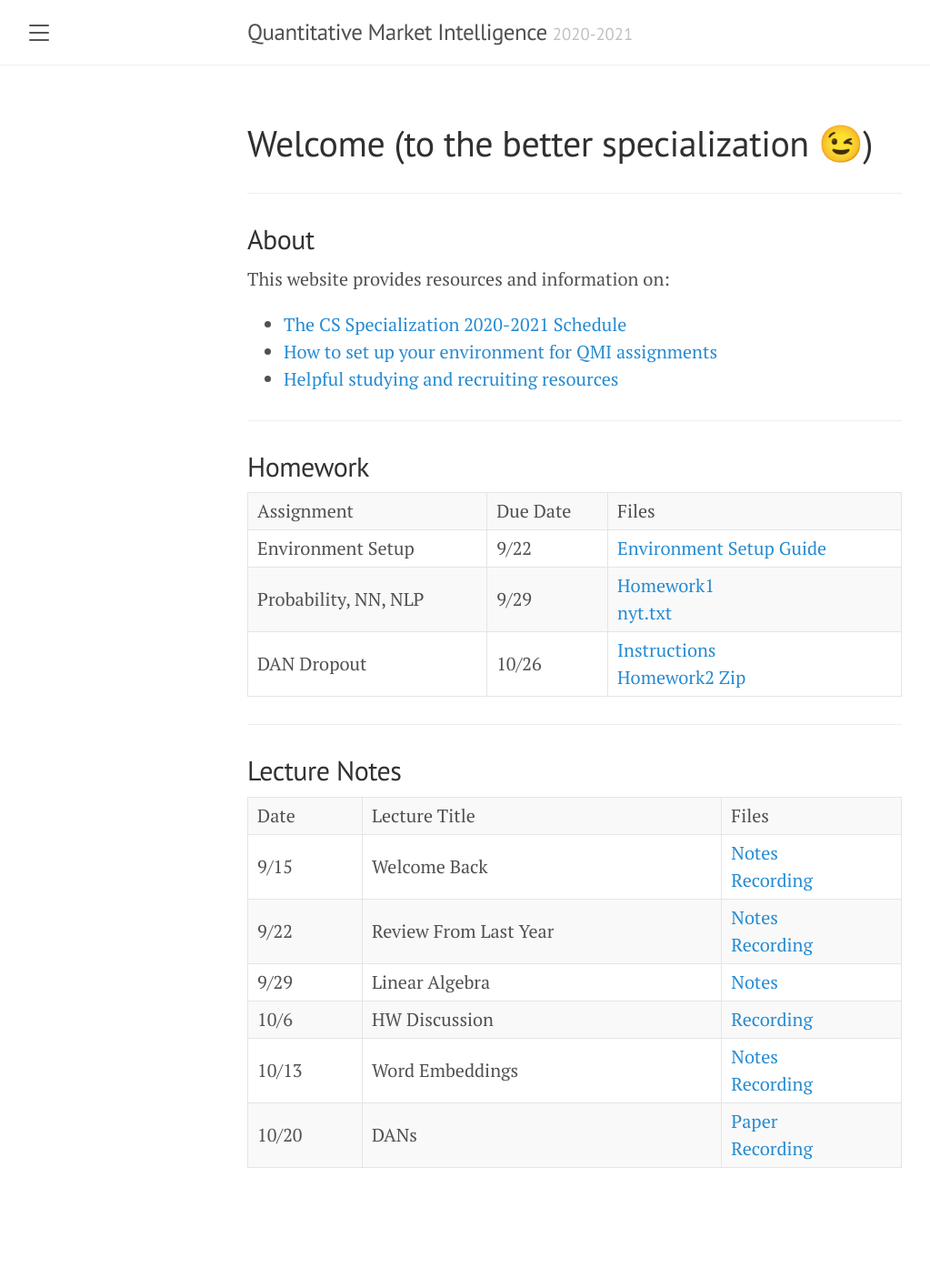
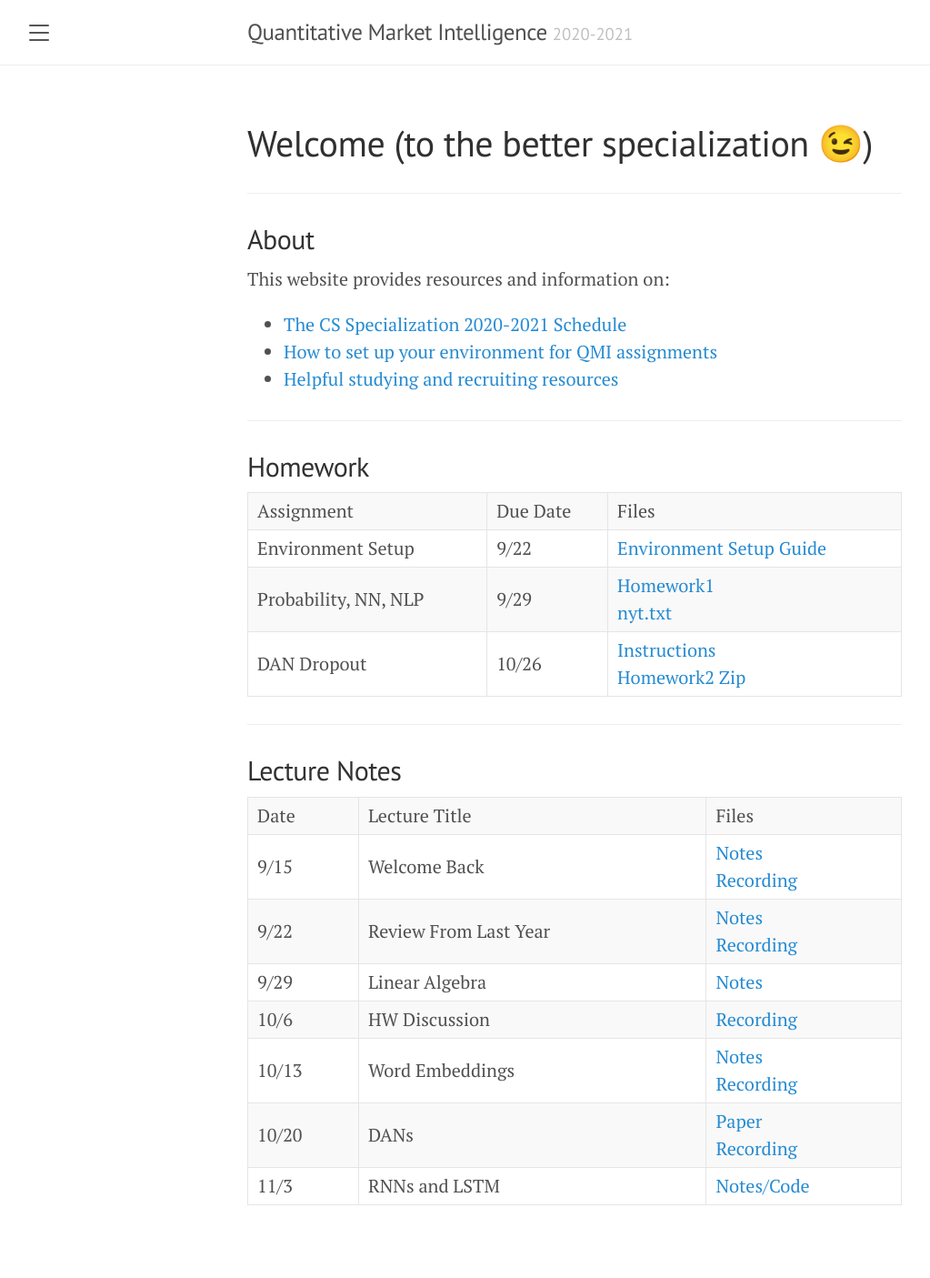
Before and after one commit to quantitativemarketintel/quantitativemarketintel.github.io, a Jekyll site: the page built from index.md, in a window 1280 px wide. Shown: the whole page at 91% size, without its empty margins (8-1031 px from the left). Built offline with Jekyll 4.4.1, drawn with Linux system fonts in a browser that asks for light colours; before the commit the page ends 1364 px from its top, so only the background shows below that.

Commit message:
Add RNN and LSTM

```diff
--- a/index.md
+++ b/index.md
@@ -32,3 +32,4 @@ This website provides resources and information on:
 | 10/6				  | HW Discussion          | [Recording](https://drive.google.com/file/d/1D19ivOs0wWQArVK5FehxegBKksUyIwzd/view?usp=sharing) |
 | 10/13 			  | Word Embeddings        | [Notes]({{ site.url }}/assets/Notes10-13.pdf)  <br> [Recording](https://drive.google.com/file/d/1cu5xFCdswjnxf_WU_4isB1fJ4UOERUaN/view?usp=sharing)   |
 | 10/20				  | DANs				   | [Paper]({{ site.url }}/assets/dan_paper.pdf) <br> [Recording](https://drive.google.com/file/d/1Tymgc_7gzXdt_lc14iVvqpRnoU6GYzXY/view?usp=sharing)   |
+| 11/3				  | RNNs and LSTM  | [Notes/Code]({{ site.url }}/assets/RNN_LSTM.html) |
```
